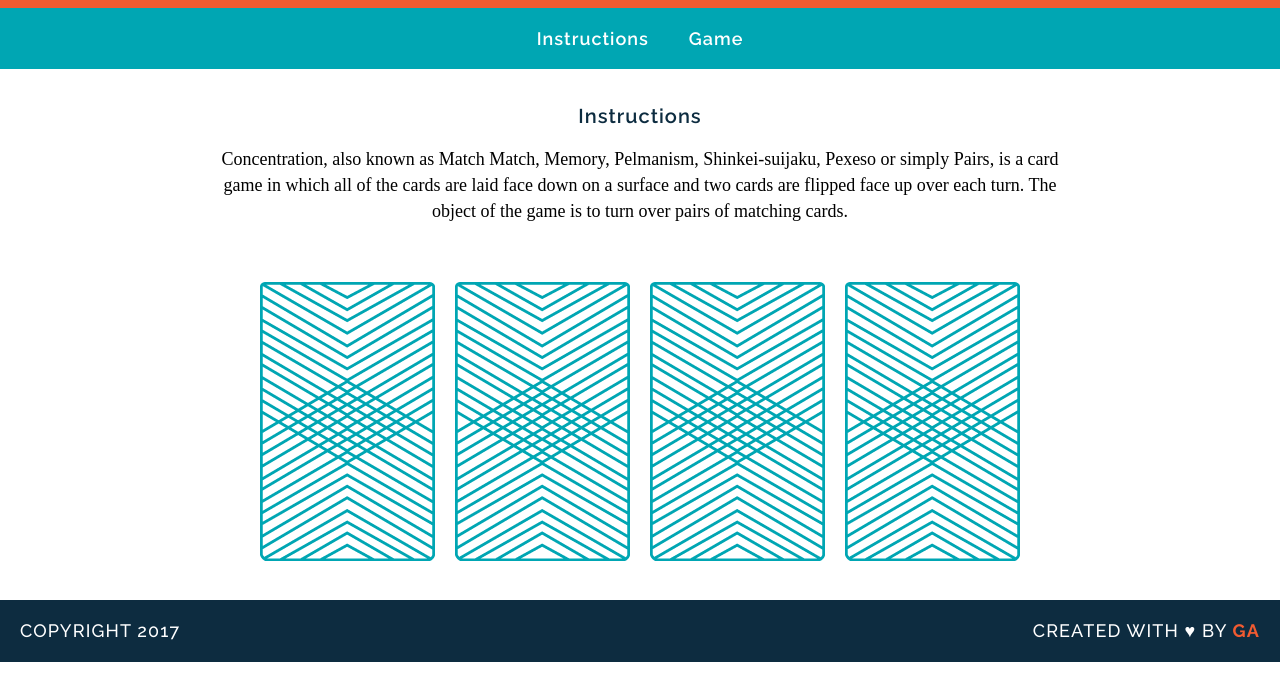
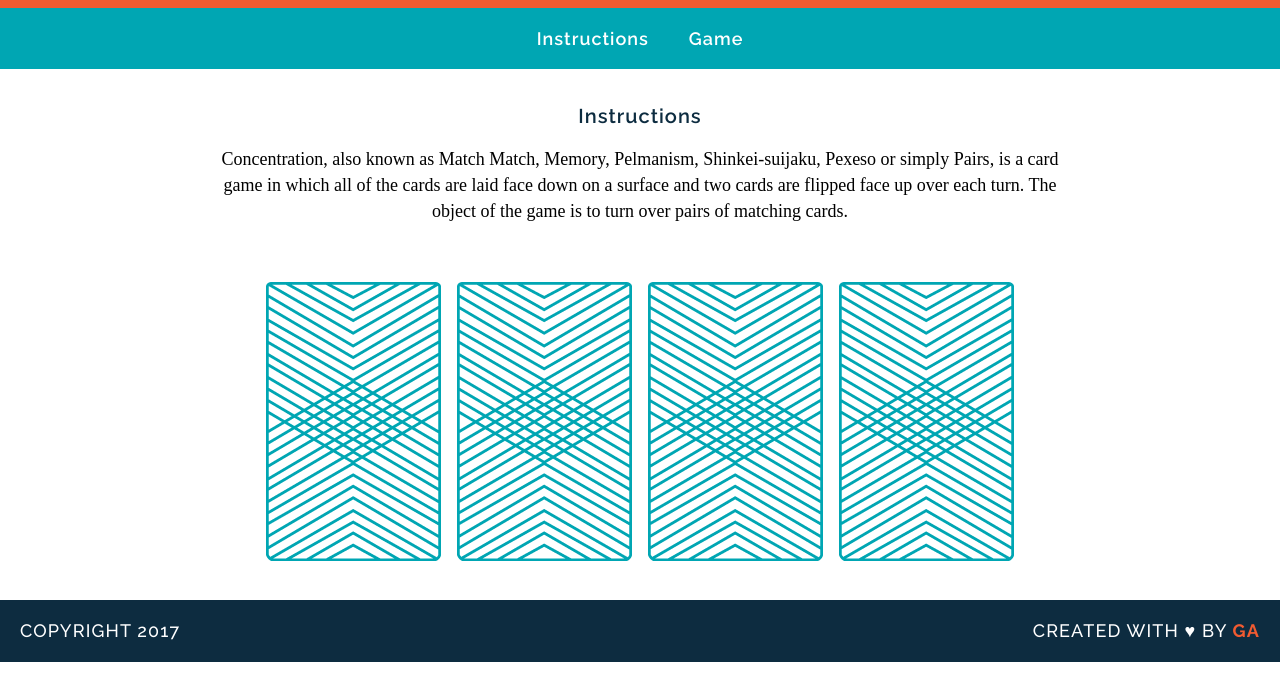
Before and after one commit to needimf/wdi-fundamentals-memorygame, a plain HTML site: page index.html in a window 1280 px wide. Shown: the part 105-800 px from the top of the page. Drawn offline with Linux system fonts and the light colour scheme; a web font is replaced by a local one.

Commit message:
finished game and added JS dom functionality

```diff
--- a/index.html
+++ b/index.html
@@ -19,12 +19,7 @@
   <main>
     <h2 id="instructions">Instructions</h2>
     <p>Concentration, also known as Match Match, Memory, Pelmanism, Shinkei-suijaku, Pexeso or simply Pairs, is a card game in which all of the cards are laid face down on a surface and two cards are flipped face up over each turn. The object of the game is to turn over pairs of matching cards.</p>
-    <div id="game">
-      <img src="images/back.png" alt="Queen of Diamonds">
-      <img src="images/back.png" alt="Queen of Hearts">
-      <img src="images/back.png" alt="King of Diamonds">
-      <img src="images/back.png" alt="King of Hearts">
-    </div>
+    <div id="game-board" class="board clearfix"></div>
   </main>
   <footer class="clearfix">
     <!--<h3>The Developer</h3>
--- a/js/main.js
+++ b/js/main.js
@@ -32,14 +32,29 @@ var checkForMatch = function () {
   }
 }
 
-var flipCard = function (cardId) {
+var flipCard = function () {
+  var cardId = this.getAttribute('data-id');
+
   console.log("User flipped " + cards[cardId].rank);
   console.log(cards[cardId].cardImage);
   console.log(cards[cardId].suit);
   cardsInPlay.push(cards[cardId].rank);
+
+  this.setAttribute('src', cards[cardId].cardImage);
+
   if (cardsInPlay.length === 2) {
   	checkForMatch();
   }
 }
-flipCard(0);
-flipCard(2);
+
+var createBoard = function () {
+  for (var i = 0; i < cards.length; i++) {
+    var cardElement = document.createElement('img');
+    cardElement.setAttribute('src', 'images/back.png');
+    cardElement.setAttribute('data-id', i);
+    cardElement.addEventListener('click', flipCard);
+    document.getElementById('game-board').appendChild(cardElement);
+  };
+};
+
+createBoard();
```
